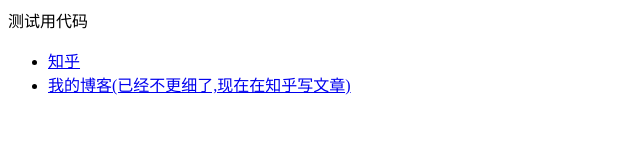
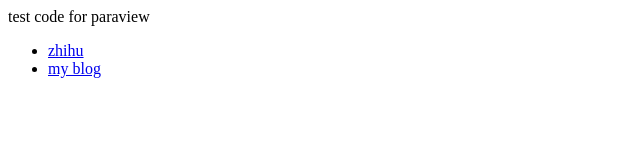
Before and after one commit to lqydog/lqydog.github.io, a plain HTML site: page index.html in a window 1280 px wide. Shown: the whole page, without its empty margins (0-640 px from the left). Drawn offline with Linux system fonts and the light colour scheme.

Commit message:
Update index.html

```diff
--- a/index.html
+++ b/index.html
@@ -1,7 +1,7 @@
-<p>测试用代码</p>
+<p>test code for paraview</p>
 
 
 <ul>
-  <li> <a href="https://www.zhihu.com/people/AJLoveChina">知乎</a> </li>
-  <li> <a href="http://hejie.nigeerhuo.com">我的博客(已经不更细了,现在在知乎写文章)</a> </li>
+  <li> <a href="https://www.zhihu.com/people/AJLoveChina">zhihu</a> </li>
+  <li> <a href="http://hejie.nigeerhuo.com">my blog</a> </li>
 </ul>
```
